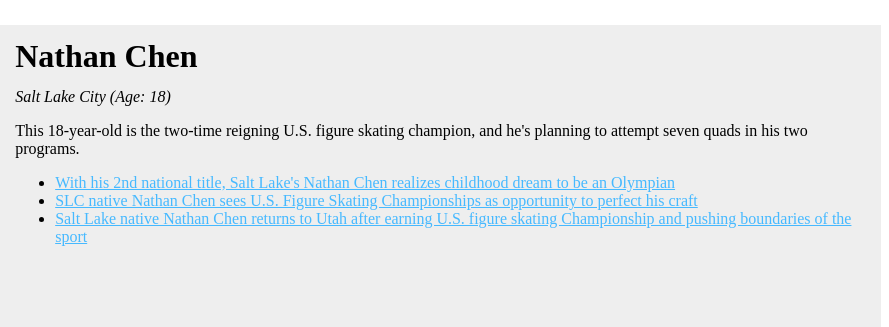
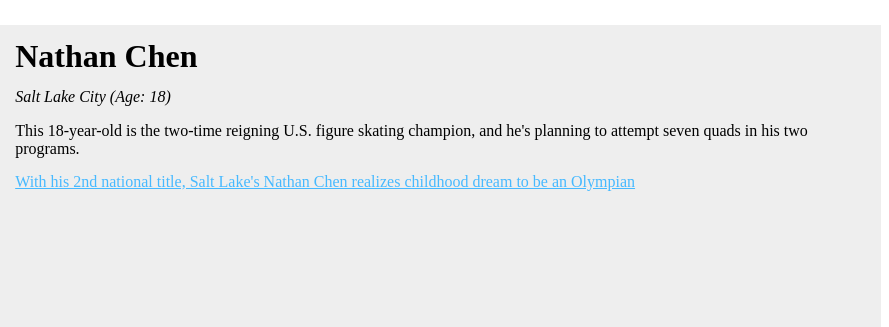
Before and after one commit to jadeallencook/Olympic-Athletes, a plain HTML site: page app.embed.html in a window 1280 px wide. Both pictures are taken after a click on the element "About". Shown: the top 327 px of the page, 391-1280 px from the left. Drawn offline with Linux system fonts and the light colour scheme.

```diff
--- a/app.embed.html
+++ b/app.embed.html
@@ -59,6 +59,7 @@
     display: inline-block;
     box-sizing: border-box;
     padding: 15px;
+    overflow-y: scroll;
   }
 
   div#olympic-container div#right-side div#about-section h1,
@@ -149,6 +150,7 @@
     div#olympic-container div#left-side,
     div#olympic-container div#right-side {
       width: 100%;
+      overflow-y: auto;
     }
     div#olympic-container div#left-side div#menu-container {
       white-space: nowrap;
@@ -248,10 +250,10 @@
           "about": "This 18-year-old is the two-time reigning U.S. figure skating champion, and he's planning to attempt seven quads in his two programs.",
           "link-1": "https://www.deseretnews.com/article/865694817/With-his-2nd-national-title-Salt-Lakes-Nathan-Chen-realizes-childhood-dream-to-be-an-Olympian.html",
           "link-1-title": "With his 2nd national title, Salt Lake's Nathan Chen realizes childhood dream to be an Olympian",
-          "link-2": "https://www.deseretnews.com/article/865694689/SLC-native-Nathan-Chen-sees-US-Figure-Skating-Championships-as-opportunity-to-perfect-his-craft.html",
-          "link-2-title": "SLC native Nathan Chen sees U.S. Figure Skating Championships as opportunity to perfect his craft",
-          "link-3": "https://www.deseretnews.com/article/865688661/Salt-Lake-native-Nathan-Chen-returns-to-Utah-after-earning-US-figure-skating-Championship-and.html",
-          "link-3-title": "Salt Lake native Nathan Chen returns to Utah after earning U.S. figure skating Championship and pushing boundaries of the sport",
+          " link-2": "",
+          "link-2-title": "",
+          "link-3": "",
+          "link-3-title": "",
           "link-4": "",
           "link-4-title": "",
           "event-1": 216,
@@ -275,7 +277,7 @@
           "about": "Competing in her first Olympics, the 23-year-old Kearns High graduate grew up in a neighborhood adjacent to the Utah Olympic Oval.",
           "link-1": "https://www.ksl.com/?nid=148&sid=46235789",
           "link-1-title": "Kearns speedskater heading to compete in Winter Olympics",
-          "link-2": "",
+          " link-2": "",
           "link-2-title": "",
           "link-3": "",
           "link-3-title": "",
@@ -302,8 +304,8 @@
           "about": "The 23-year-old won the 2013 World Championship and was a contender for Olympic gold before injuring her knee six months before the 2014 Sochi Winter Games. Despite pain, she competed and finished 21st.",
           "link-1": "https://www.deseretnews.com/article/865694587/Ski-jumping-veterans-shake-off-years-of-heartbreak-to-realize-an-Olympic-dream-in-front-of-a.html",
           "link-1-title": "Ski jumping veterans shake off years of heartbreak to realize an Olympic dream in front of a record-breaking crowd",
-          "link-2": "https://www.deseretnews.com/article/865596594/Sarah-Hendrickson-may-have-missed-out-on-a-medal-but-she-snagged-the-most-romantic-Valentine.html",
-          "link-2-title": "2014: Park City's Sarah Hendrickson may have missed out on a medal but she snagged the most romantic Valentine",
+          " link-2": "",
+          "link-2-title": "",
           "link-3": "",
           "link-3-title": "",
           "link-4": "",
@@ -329,7 +331,7 @@
           "about": "This Bingham High grad missed making the 2014 Olympic team by a fraction of a second.",
           "link-1": "",
           "link-1-title": "",
-          "link-2": "",
+          " link-2": "",
           "link-2-title": "",
           "link-3": "",
           "link-3-title": "",
@@ -356,7 +358,7 @@
           "about": "Starting dreaming about being an Olympian after watching the U.S. gymnastics team win gold in the 1998 Summer Games.",
           "link-1": "https://www.deseretnews.com/article/865570011/Park-City-native-Rosie-Brennan-wins-her-first-national-cross-country-title.html",
           "link-1-title": "2013: Park City native Rosie Brennan wins her first national cross country title",
-          "link-2": "",
+          " link-2": "",
           "link-2-title": "",
           "link-3": "",
           "link-3-title": "",
@@ -383,7 +385,7 @@
           "about": "The 22-year-old has been injured off and on the last three years, which turned out to be a blessing as she was able to spend time with her father who was battling cancer.",
           "link-1": "https://www.deseretnews.com/article/865695019/US-skiers-have-a-fruitful-but-frustrating-night-as-Kiley-McKinnon-qualifies-for-the-Olympic-team.html",
           "link-1-title": "U.S. skiers have a fruitful but frustrating night as Kiley McKinnon, qualifies for the Olympic team",
-          "link-2": "",
+          " link-2": "",
           "link-2-title": "",
           "link-3": "",
           "link-3-title": "",
@@ -410,7 +412,7 @@
           "about": "The 28-year-old was one of the pioneers of the sport, but narrowly missed making the first U.S. Olympic team and the inaugural women's ski jump event in Sochi.",
           "link-1": "https://www.deseretnews.com/article/865694587/Ski-jumping-veterans-shake-off-years-of-heartbreak-to-realize-an-Olympic-dream-in-front-of-a.html",
           "link-1-title": "Ski jumping veterans shake off years of heartbreak to realize an Olympic dream in front of a record-breaking crowd",
-          "link-2": "",
+          " link-2": "",
           "link-2-title": "",
           "link-3": "",
           "link-3-title": "",
@@ -434,13 +436,13 @@
           "age": 34,
           "sport": "Bobsled",
           "hometown": "Alpine",
-          "about": "This Army intelligence officer came out of retirement to compete with fellow Utahn Steve Holcomb, the most successful U.S. bobsled pilot in history. After Holcomb's unexpected death in May, Fogt decided to slide with pilot Justin Olsen, a fellow soldier and gold medalist from Holcomb's 2010 crew.",
+          "about": "This Army intelligence officer, who already owns a bronze medal (Sochi), came out of retirement to compete with fellow Utahn Steve Holcomb, the most successful U.S. bobsled pilot in history. After Holcomb's unexpected death in May, Fogt decided to stay with the team, honoring Holcomb's memory, and he will slide with pilot Justin Olsen, a fellow soldier and gold medalist from Holcomb's 2010 crew.",
           "link-1": "https://www.deseretnews.com/article/865693005/Alpine-native-Chris-Fogt-and-crew-will-honor-Steve-Holcomb-this-season-with-a-few-laughs.html",
           "link-1-title": "Alpine native Chris Fogt and crew will honor Steve Holcomb this season with a few laughs",
-          "link-2": "https://www.deseretnews.com/article/865695069/UVU-alum-Chris-Fogt-named-to-2018-US-Olympic-Team.html",
-          "link-2-title": "UVU alum Chris Fogt named to 2018 U.S. Olympic Team",
-          "link-3": "https://www.deseretnews.com/article/865597390/Army-faith-helped-push-Mormon-bobsledder-Chris-Fogt-to-Olympic-success.html",
-          "link-3-title": "Army, faith helped push Mormon bobsledder Chris Fogt to Olympic success",
+          " link-2": "",
+          "link-2-title": "",
+          "link-3": "",
+          "link-3-title": "",
           "link-4": "",
           "link-4-title": "",
           "event-1": 222,
@@ -464,8 +466,8 @@
           "about": "This 25-year-old qualified for her third Olympics after earning her first career World Cup podium. She placed fourth in the 2014 Sochi Games.",
           "link-1": "https://www.deseretnews.com/article/865671347/Utah-native-Faye-Gulini-other-snowboardcross-athletes-relish-competing-on-home-turf.html",
           "link-1-title": "Utah native Faye Gulini, other snowboardcross athletes relish competing on home turf",
-          "link-2": "https://www.deseretnews.com/article/865684203/Local-athletes-celebrate-Olympic-Day-learning-how-sports-is-helping-to-heal-children-in.html",
-          "link-2-title": "Local athletes learn how sports is helping to heal children in genocide-ravaged Rwanda",
+          " link-2": "",
+          "link-2-title": "",
           "link-3": "",
           "link-3-title": "",
           "link-4": "",
@@ -488,10 +490,10 @@
           "age": 33,
           "sport": "Alpine skiing",
           "hometown": "Park City",
-          "about": "After being named to his fourth Olympic team, 33-year-old Ligety earned his first podium in two years as he's dealt with injury and back surgery.",
+          "about": "After being named to his fourth Olympic team, 33-year-old Ligety recently earned his first podium in two years as he's dealt with injury and back surgery.",
           "link-1": "https://www.deseretnews.com/article/900002781/ligety-healthy-and-skiing-fast-with-olympics-on-the-horizon.html",
           "link-1-title": "Ligety healthy and skiing fast with Olympics on the horizon",
-          "link-2": "",
+          " link-2": "",
           "link-2-title": "",
           "link-3": "",
           "link-3-title": "",
@@ -518,7 +520,7 @@
           "about": "This three-time Olympian was cut from the U.S. Ski Team in 2012 and has been training on her own since then.",
           "link-1": "https://www.deseretnews.com/article/765585687/Past-Olympic-skiers-want-to-continue-chasing-their-dream.html",
           "link-1-title": "2012: Past Olympic skiers want to continue chasing their dream",
-          "link-2": "",
+          " link-2": "",
           "link-2-title": "",
           "link-3": "",
           "link-3-title": "",
@@ -542,10 +544,10 @@
           "age": 26,
           "sport": "Alpine skiing",
           "hometown": "Holladay",
-          "about": "Goldberg, who watched the Opening Ceremonies in Rice-Eccles Stadium as a 10-year-old, was the youngest member of the men's Alpine team in Sochi, earning 11th place in the combined and 19th in the slalom. ",
+          "about": "Goldberg, who watched the Opening Ceremonies in Rice-Eccles Stadium as a 10-year-old, was the youngest member of the men’s Alpine team in Sochi, earning 11th place in the combined and 19th in the slalom. ",
           "link-1": "",
           "link-1-title": "",
-          "link-2": "",
+          " link-2": "",
           "link-2-title": "",
           "link-3": "",
           "link-3-title": "",
@@ -572,7 +574,7 @@
           "about": "Received tickets to the aerial qualifications and finals during the 2002 Olympics from the late Jeret \"Speedy\" Peterson, who won silver with a trick, dubbed the Hurricane, that no aerial skier landed in competition during the 2010 Olympics.",
           "link-1": "",
           "link-1-title": "",
-          "link-2": "",
+          " link-2": "",
           "link-2-title": "",
           "link-3": "",
           "link-3-title": "",
@@ -599,7 +601,7 @@
           "about": "The 22-year-old will be competing in his first Olympics after becoming enthralled with the sport during the 2002 Olympic competition, which took place in his hometown.",
           "link-1": "https://www.deseretnews.com/article/865659155/US-Nordic-Championships-culminate-in-Park-City.html",
           "link-1-title": "U.S. Nordic Championships culminate in Park City",
-          "link-2": "",
+          " link-2": "",
           "link-2-title": "",
           "link-3": "",
           "link-3-title": "",
@@ -619,27 +621,27 @@
         }
       ],
       events: {
-        "216": "(2/15/18) Skating: Men's single skating short program 6PM (MST)",
-        "2161": "(2/16/18) Skating: Men's single skating short program 6PM (MST)",
-        "217": "(2/14/18) Running: Women's 1,000 meters at 3AM (MST)",
-        "218": "(2/11/18) Skiing: Women's ski jumping at 4:35AM (MST)",
-        "219": "(2/10/18) Luge: Men's singles luge 3:10AM (MST)",
-        "2191": "(2/11/18) Luge: Men's singles luge 4AM (MST)",
+        "216": "(2/15/18) Figure skating: Short program 6 p.m. (MST)",
+        "2161": "(2/16/18) Figure skating: Freeskate program 6 p.m. (MST)",
+        "217": "(2/14/18) Speedskating: 1,000 meters at 3 a.m. (MST)",
+        "218": "(2/11/18) Ski jumping: Normal hill at 4:35 a.m. (MST)",
+        "219": "(2/10/18) Luge:  Singles 3:10 a.m. (MST)",
+        "2191": "(2/11/18) Luge: Singles 4 a.m. (MST)",
         "220": "(2/20/18) N/A: Events TBD",
-        "221": "(2/15/18) Aerials: Women's aerials qualfication 4AM (MST)",
-        "2211": "(2/16/18) Aerials: Women's aerials finals 4AM (MST)",
-        "222": "(2/23/18) Bobsled: 4-man bobsled 5:30PM (MST)",
-        "2221": "(2/24/18) Bobsled: 4-man bobsled 5:30PM (MST)",
-        "223": "(2/16/18) Snowboard: Women's snowboard cross 6PM (MST)",
-        "224": "(2/17/18) Slalom: Men's giant slalom 6:15PM (MST)",
-        "225": "(2/11/18) Slalom: Women's giant slalom 6:15PM (MST)",
-        "226": "(2/10/18) Downhill: Men's downhill 7PM (MST)",
-        "2261": "(2/12/18) Alpine: Men's alpine combined 7:30PM (MST)",
-        "227": "(2/16/18) Skiing: Women's ski slopestyle 6PM (MST)",
-        "228": "(2/8/18) N/A: Men's normal hill 5:30AM (MST)",
-        "2281": "(2/10/18) N/A: Men's normal hill 5:30PM (MST)",
-        "2282": "(2/16/18) N/A: Men's large hill 4:15AM (MST)",
-        "2283": "(2/17/18) N/A: Men's large hill 4:15AM (MST)"
+        "221": "(2/15/18) Freestyle skiiing: Aerials aualfication 4 a.m. (MST)",
+        "2211": "(2/16/18) Freesyle skiing: Aerials finals 4 a.m. (MST)",
+        "222": "(2/23/18) Bobsled: 4-man 5:30 p.m. (MST)",
+        "2221": "(2/24/18) Bobsled: 4-man 5:30 p.m. (MST)",
+        "223": "(2/16/18) Snowboard: snowboardcross 6 p.m. (MST)",
+        "224": "(2/17/18) Alpine skiing: Giant slalom 6:15 p.m. (MST)",
+        "225": "(2/11/18) Alpine skiing: Giant slalom 6:15 p.m. (MST)",
+        "226": "(2/10/18) Alpine skiing: Downhill 7 p.m. (MST)",
+        "2261": "(2/12/18) Alpine skiing: Combined 7:30 p.m. (MST)",
+        "227": "(2/16/18) Freestyle skiing: Slopestyle 6 p.m. (MST)",
+        "228": "(2/8/18) Ski jumping: Men's normal hill 5:30 a.m. (MST)",
+        "2281": "(2/10/18) Ski jumping: Normal hill 5:30 p.m. (MST)",
+        "2282": "(2/16/18) Ski jumping: Large hill 4:15 a.m. (MST)",
+        "2283": "(2/17/18) Ski jumping: Large hill 4:15 a.m. (MST)"
       }
     }
     var current = 0;
@@ -678,6 +680,9 @@
               var event = this.getAttribute('data-desc');
               event = '<b>' + event.replace(':', ' - </b> ')
               document.getElementById('event-info').innerHTML = event;
+              if ('ga' in window) {
+                ga('send', 'event', 'Olympics Interactive', 'Event', this.getAttribute('data-desc'));
+              }
             }
           }
         }
@@ -706,16 +711,13 @@
       var container = document.getElementById('links-container');
       container.innerHTML = '';
       if (athlete['link-1']) {
-        var html = '<ul>';
         for (var x = 1; x <= 5; x++) {
           var link = athlete['link-' + x];
           var title = athlete['link-' + x + '-title'];
           if (link) {
-            html += '<li><a href="' + link + '">' + title + '</a></li>';
+            container.innerHTML += '<a href="' + link + '">' + title + '</a>';
           }
         }
-        html += '</ul>';
-        container.innerHTML = html;
       }
     }
 
@@ -749,16 +751,25 @@
     }
 
     function resize() {
-      var height = document.getElementsByClassName('profile-preview')[0].offsetWidth + 'px';;
+      var previewHeight = document.getElementsByClassName('profile-preview')[0].offsetWidth + 'px';
       for (var x = 0; x < 5; x++) {
-        document.getElementsByClassName('profile-preview')[x].style.height = height;
+        document.getElementsByClassName('profile-preview')[x].style.height = previewHeight;
       }
-      height = document.getElementById('profile-picture').offsetWidth + 'px';
-      document.getElementById('profile-picture').style.height = height;
+      previewHeight = document.getElementById('profile-picture').offsetWidth + 'px';
+      document.getElementById('profile-picture').style.height = previewHeight;
+      var leftSideHeight = document.getElementById('left-side').offsetHeight + 'px';
+      if (window.innerWidth <= 550) {
+        document.getElementById('right-side').style.height = 'auto';
+      } else {
+        document.getElementById('right-side').style.height = leftSideHeight;
+      }
     }
     for (var x = 0; x < 3; x++) {
       document.getElementsByClassName('menu-item')[x].onclick = function () {
         router(this);
+        if ('ga' in window) {
+          ga('send', 'event', 'Olympics Interactive', 'Menu Item', this.id);
+        }
       }
     }
     for (var x = 0; x < 5; x++) {
@@ -767,10 +778,13 @@
         current = num;
         athlete = data.athletes[num];
         loadProfile();
+        if ('ga' in window) {
+          ga('send', 'event', 'Olympics Interactive', 'Athlete', this.getAttribute('data-val'));
+        }
       }
     }
     window.onresize = resize;
+    loadProfile();
     resize();
-    loadProfile();
   })();
 </script>
--- a/assets/style.scss
+++ b/assets/style.scss
@@ -54,6 +54,7 @@ div#olympic-container {
     display: inline-block;
     box-sizing: border-box;
     padding: 15px;
+    overflow-y: scroll;
     div#about-section,
     div#medals-section,
     div#events-section {
@@ -141,6 +142,7 @@ screen and (max-width: 550px) {
     div#left-side,
     div#right-side {
       width: 100%;
+      overflow-y: auto;
     }
     div#left-side {
       div#menu-container {
```
Also changed, not shown: assets/app.js (+21 -9 lines), assets/data.js (+45 -45 lines), assets/style.css, 1 other file.
